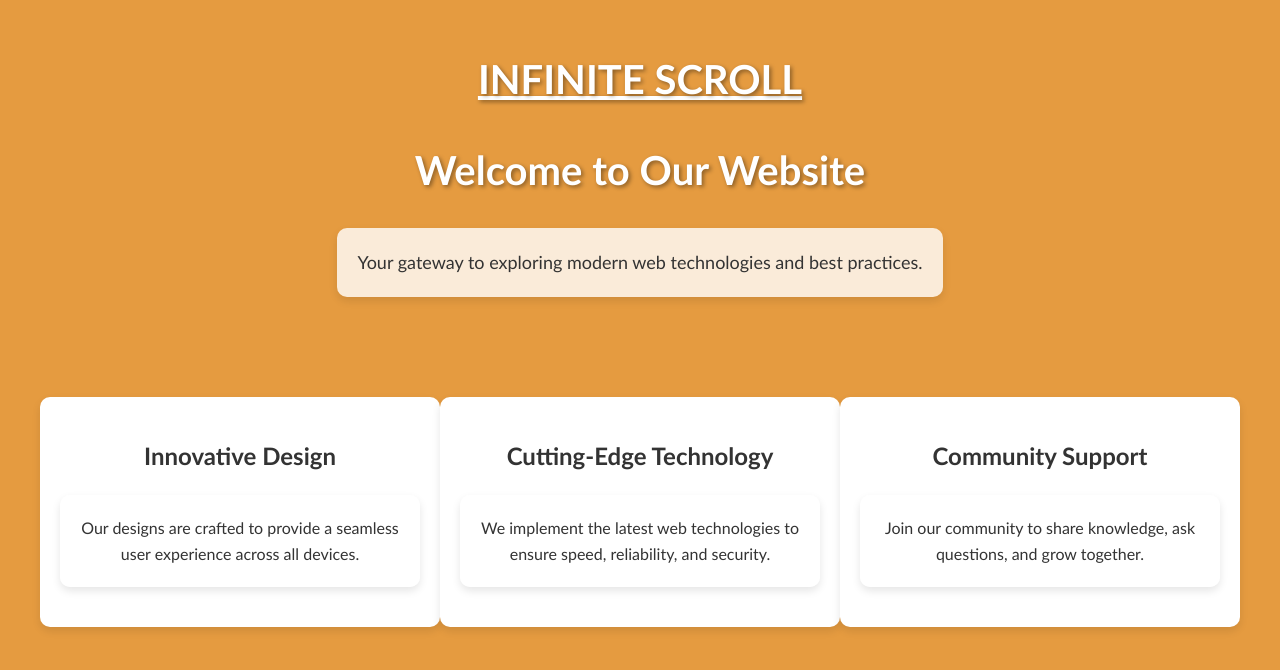
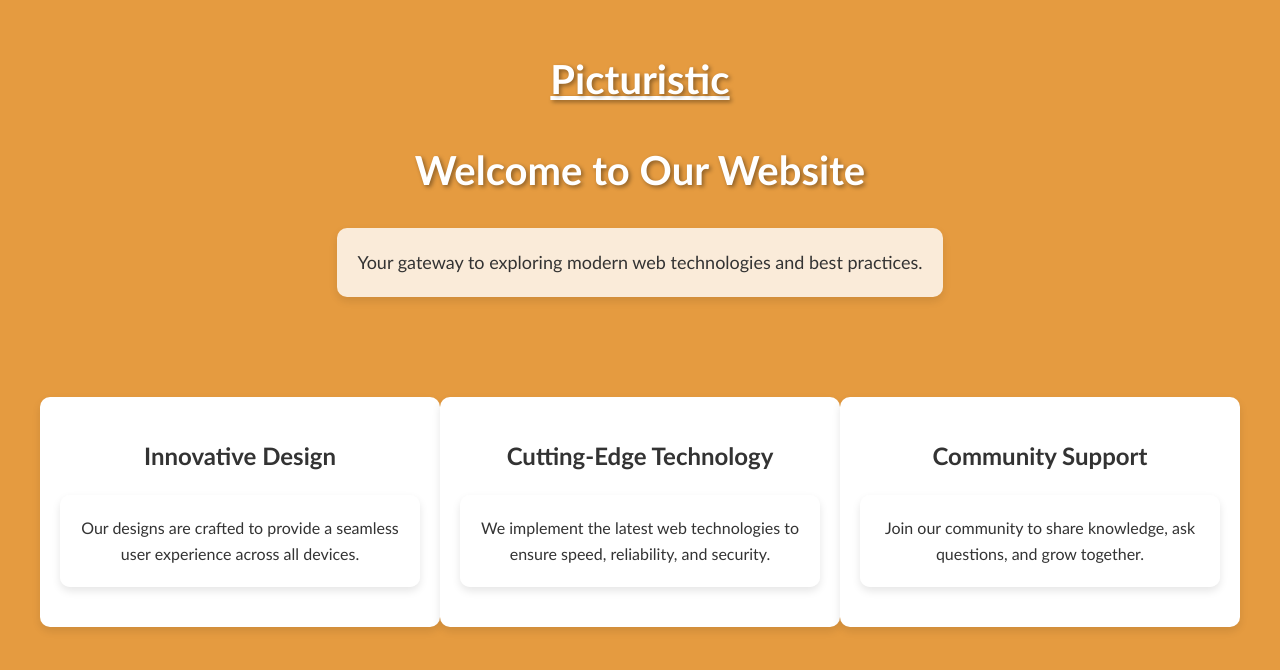
Before and after one commit to Medilan8D/Infinite-Scroll, a website: page home.html in a window 1280 px wide. Drawn offline with Linux system fonts and the light colour scheme.

Commit message:
home.html

```diff
--- a/home.html
+++ b/home.html
@@ -70,7 +70,7 @@
 </head>
 <body>
     <header>
-        <h1><b><u>INFINITE SCROLL</u></b></h1>
+        <h1><b><u>Picturistic</u></b></h1>
         <h1>Welcome to Our Website</h1>
         <p>Your gateway to exploring modern web technologies and best practices.</p>
     </header>
```
